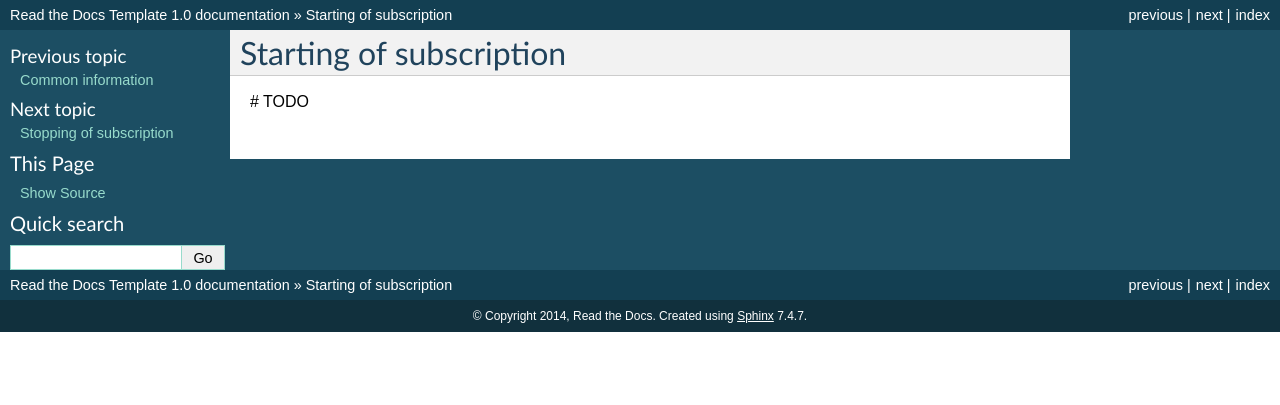
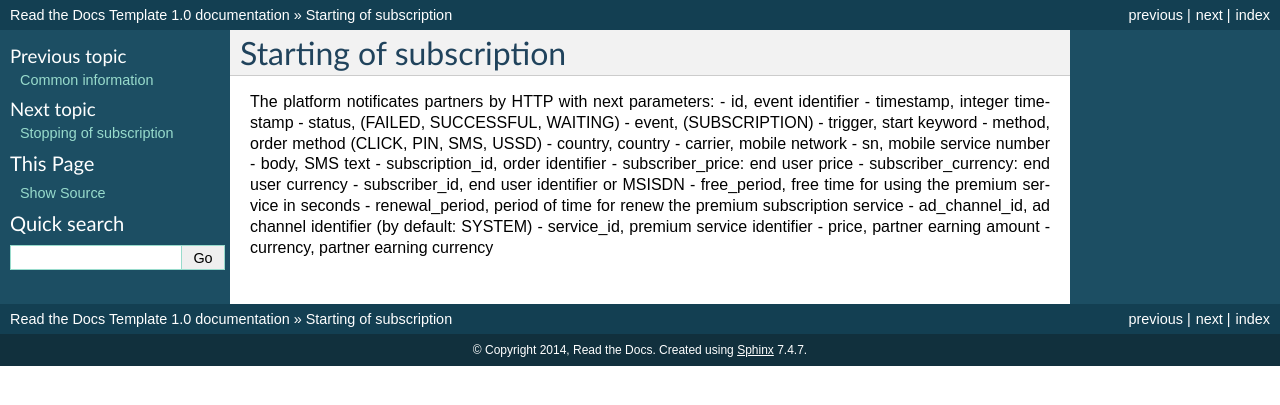
Before and after one commit to megasyst/lab, a Sphinx documentation site: the page built from docs/2_starting_of_subscription.rst, in a window 1280 px wide. Shown: the top 405 px of the page. Built offline with Sphinx 7.4.7, drawn with Linux system fonts in a browser that asks for light colours.

Commit message:
Added starting of subscription

```diff
--- a/docs/2_starting_of_subscription.rst
+++ b/docs/2_starting_of_subscription.rst
@@ -2,4 +2,24 @@
 Starting of subscription
 ========================
 
-# TODO
+The platform notificates partners by HTTP with next parameters:
+- id, event identifier
+- timestamp, integer timestamp
+- status, (FAILED, SUCCESSFUL, WAITING)
+- event, (SUBSCRIPTION)
+- trigger, start keyword
+- method, order method (CLICK, PIN, SMS, USSD)
+- country, country
+- carrier, mobile network
+- sn, mobile service number
+- body, SMS text
+- subscription_id, order identifier
+- subscriber_price: end user price
+- subscriber_currency: end user currency
+- subscriber_id, end user identifier or MSISDN
+- free_period, free time for using the premium service in seconds
+- renewal_period, period of time for renew the premium subscription service
+- ad_channel_id, ad channel identifier (by default: SYSTEM)
+- service_id, premium service identifier
+- price, partner earning amount
+- currency, partner earning currency
```
Also changed, not shown: docs/1_common.rst (+10 -0 lines).
